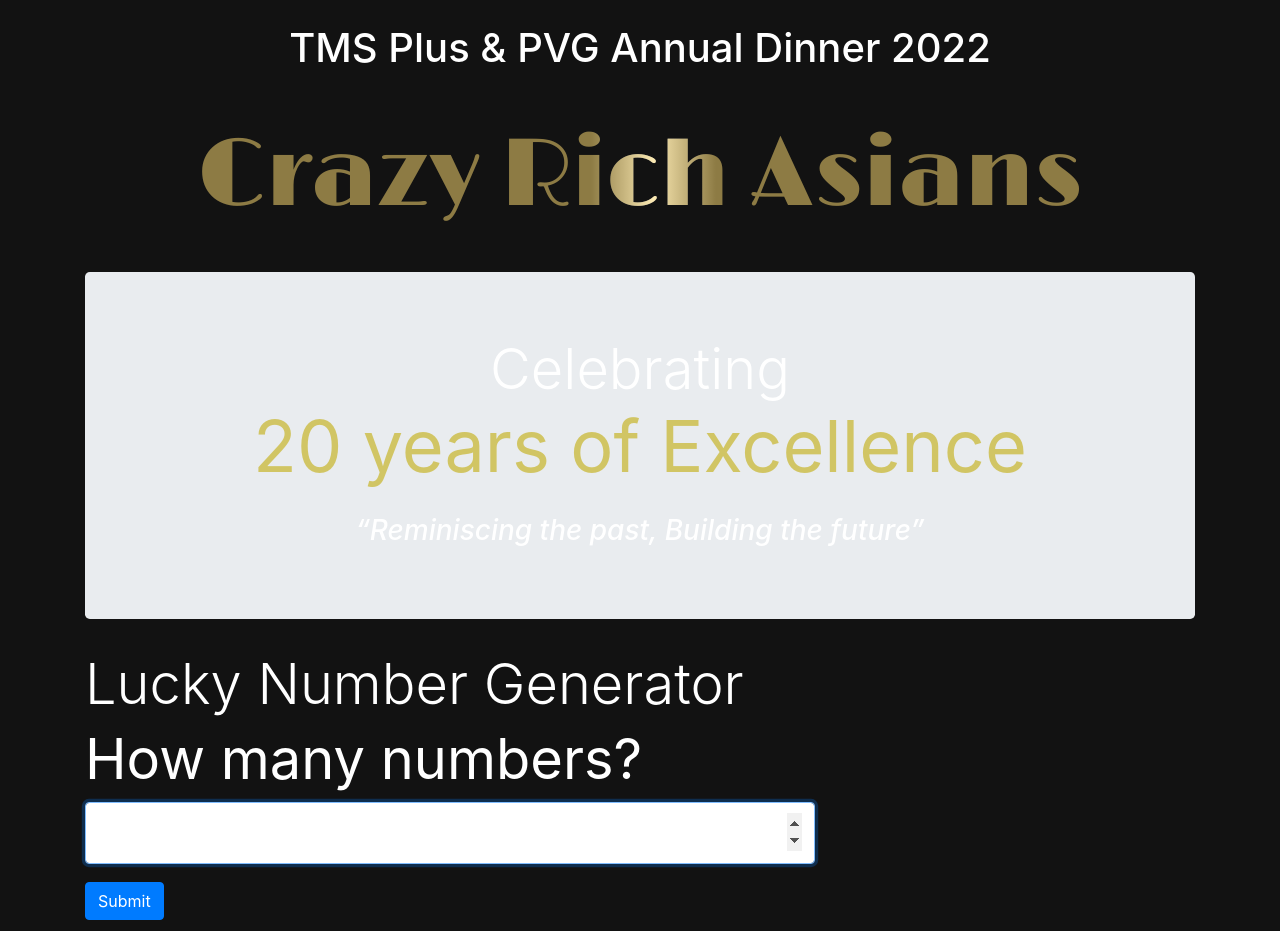
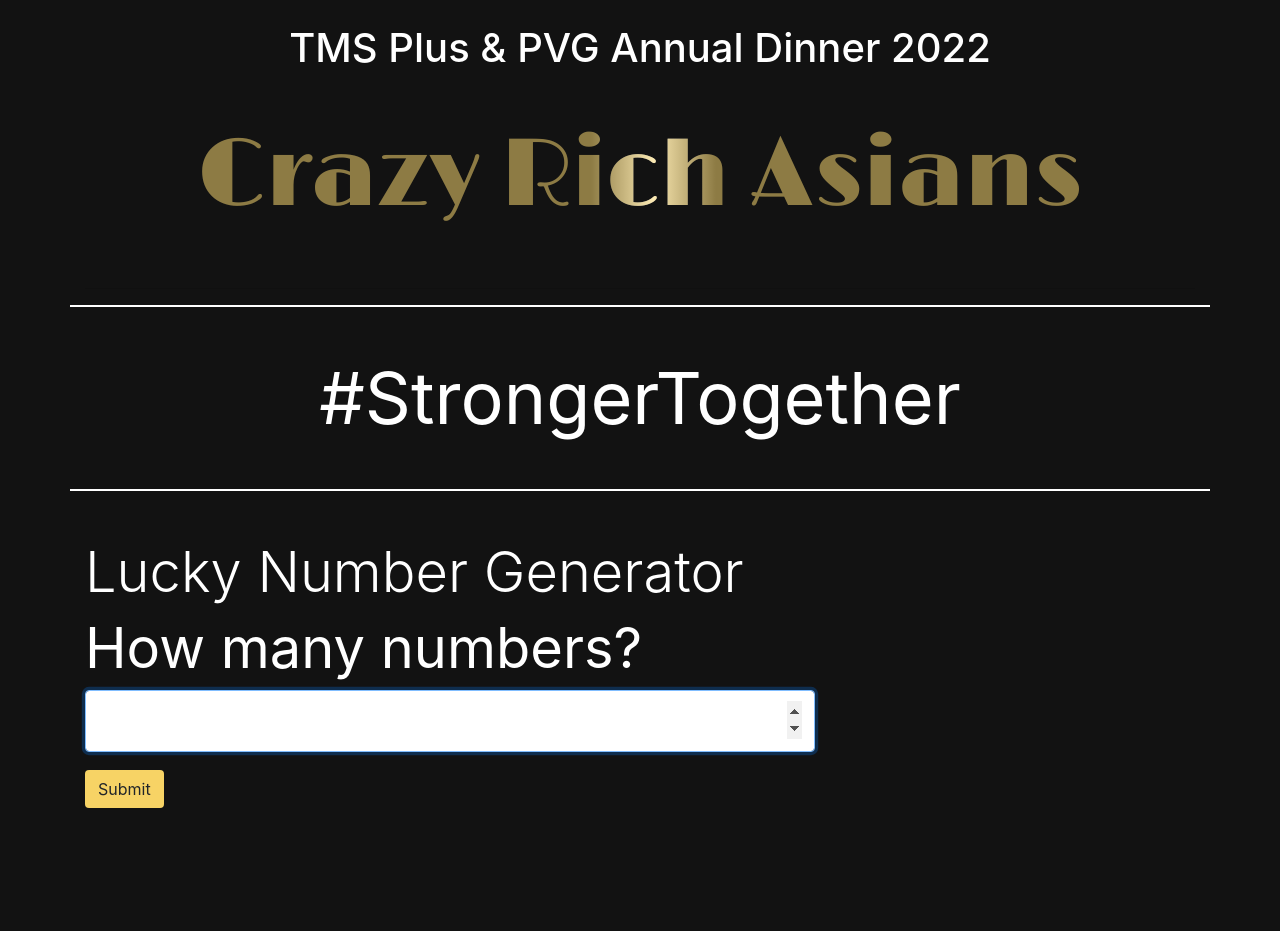
Before and after one commit to CayenneLow/LotteryPicker, a Flask app: page /preRoll/ in a window 1280 px wide. After the commit the page ends 808 px from the top, so only its background shows below. Run offline with Flask 2, Linux system fonts and the light colour scheme; the visitor is signed in with stand-in values (Sample User, id 1); some libraries are stand-ins or nearby versions.

Commit message:
fixed color scheme

```diff
--- a/static/styles.css
+++ b/static/styles.css
@@ -6,6 +6,14 @@
 a {
     color: white;
     text-decoration: none; /* no underline */
+}
+
+.btn {
+    background-color: rgb(247, 211, 101);
+}
+
+.btn-danger {
+    background-color: #dc3545;
 }
 
 .numbers {
@@ -21,6 +29,12 @@
 table {
     font-size:20px;
     text-align: center;
+    color:white !important;
+}
+
+.header {
+    border-top: 2px solid white;
+    border-bottom: 2px solid white;
 }
 
 .inputText {
--- a/templates/base.html
+++ b/templates/base.html
@@ -21,6 +21,14 @@
             Crazy Rich Asians
           </div>
         </div>
+        <hr/>
+
+        <div class="row mb-5">
+          <div class="col display-3 text-center header py-5">
+              <b>#StrongerTogether</b>
+          </div>
+        </div>
+
         {% with messages = get_flashed_messages() %}
           {% if messages %}
               <div class="row">
--- a/templates/display.html
+++ b/templates/display.html
@@ -23,10 +23,10 @@
 
         <form method="POST">
             {% if exhausted != True %}
-                <input class="btn btn-primary" type="submit" id="again" name="button" value="Again?" />
+                <input class="btn " type="submit" id="again" name="button" value="Again?" />
             {% endif %}
-            <input class="btn btn-primary" type="submit" name="button" value="Start a new Roll" />
-            <input class="btn btn-primary" type="submit" name="button" value="View History" />
+            <input class="btn " type="submit" name="button" value="View History" />
+            <input class="btn btn-danger" type="submit" name="button" value="Start a new Roll" />
         </form>
 
         {% if exhausted == True %}
--- a/templates/history.html
+++ b/templates/history.html
@@ -23,9 +23,9 @@
         </table>
         {% endfor %}
         <form method="post">
-            <input type="submit" name="button" class="btn btn-primary" value="Go back">
-            <input type="submit" name="button" class="btn btn-primary" value="Start a new roll">
-            <input type="submit" name="button" class="btn btn-primary" value="Save">
+            <input type="submit" name="button" class="btn " value="Go back">
+            <input type="submit" name="button" class="btn " value="Start a new roll">
+            <input type="submit" name="button" class="btn " value="Save">
         </form>
     </div>
 {% endblock %}
--- a/templates/index.html
+++ b/templates/index.html
@@ -32,7 +32,7 @@
                 </div>
                 <div class="row">
                     <div class="col-8">
-                        <input class="btn btn-primary" type="submit" name="button" value="Submit" />
+                        <input class="btn " type="submit" name="button" value="Submit" />
                     </div>
                 </div>
             </form>
--- a/templates/preRoll.html
+++ b/templates/preRoll.html
@@ -4,28 +4,6 @@
 {% endblock %}
 {% block content %}
     {{super()}}
-    <div class="jumbotron preRollHeader">
-        <div class="row">
-            <div class="col">
-                <div class="display-4">
-                    Celebrating
-                </div>
-            </div>
-        </div>
-        <div class="row">
-            <div class="col">
-                <div class="display-3">
-                    <b><font color="#d1c564">20 years of Excellence</font></b>
-                </div>
-            </div>
-        </div>
-        <br>
-        <div class="row">
-            <div class="col">
-                <h3><i>“Reminiscing the past, Building the future”</i></h3>
-            </div>
-        </div>
-    </div>
     <div class="display-4 font-weight-normal">
         <h1 class="display-4">Lucky Number Generator</h1>
         <form method="POST">
@@ -41,7 +19,7 @@
             </div>
             <div class="row">
                 <div class="col">
-                    <input class="btn btn-primary" type="submit" name="button" value="Submit" />
+                    <input class="btn " type="submit" name="button" value="Submit" />
                 </div>
             </div>
         </form>
```
